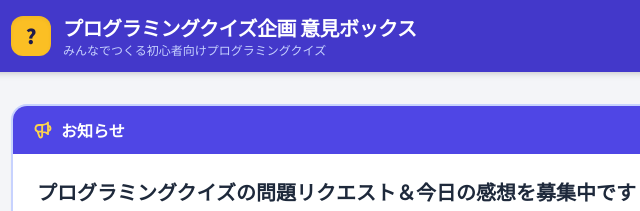
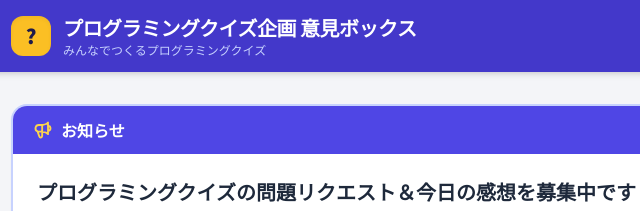
Before and after one commit to ruka246/python-quiz-feedback, a plain HTML site: page index.html in a window 1280 px wide. Shown: the top 211 px of the page, 133-773 px from the left. Drawn offline with nearby package versions, Linux system fonts and the light colour scheme.

Commit message:
Update programming quiz description text

```diff
--- a/index.html
+++ b/index.html
@@ -32,7 +32,7 @@
         </div>
         <div>
           <h1 class="font-black text-lg sm:text-xl tracking-tight leading-tight">プログラミングクイズ企画 意見ボックス</h1>
-          <p class="text-xs text-indigo-200 hidden sm:block">みんなでつくる初心者向けプログラミングクイズ</p>
+          <p class="text-xs text-indigo-200 hidden sm:block">みんなでつくるプログラミングクイズ</p>
         </div>
       </div>
 
```
